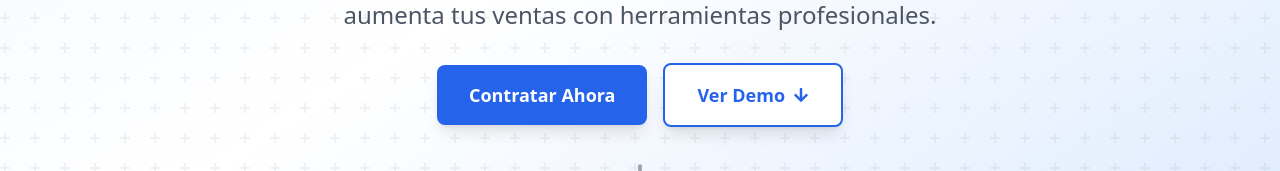
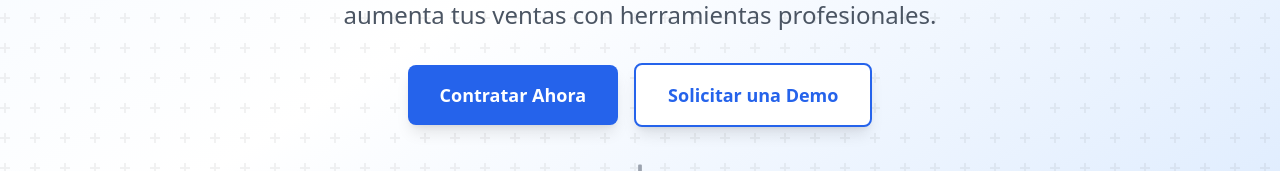
Before and after one commit to alberto3019/Gestion-autos-usados, a React (Vite) app in the folder frontend/: page /web in a window 1280 px wide. Shown: the part 497-668 px from the top of the page. Built offline with nearby package versions, Linux system fonts and the light colour scheme; no server answers.

Commit message:
feat: Change 'Ver Demo' button to 'Solicitar una Demo' with WhatsApp integration

```diff
--- a/frontend/src/pages/web/components/Hero.tsx
+++ b/frontend/src/pages/web/components/Hero.tsx
@@ -6,6 +6,12 @@ const WHATSAPP_NUMBER = '541126797094'
 export default function Hero() {
   const handleWhatsAppClick = () => {
     const message = encodeURIComponent('Hola, estoy interesado en contratar AutoStock360')
+    const url = `https://wa.me/${WHATSAPP_NUMBER}?text=${message}`
+    window.open(url, '_blank')
+  }
+
+  const handleRequestDemo = () => {
+    const message = encodeURIComponent('Hola, me gustaría solicitar una demo de AutoStock360')
     const url = `https://wa.me/${WHATSAPP_NUMBER}?text=${message}`
     window.open(url, '_blank')
   }
@@ -68,11 +74,10 @@ export default function Hero() {
                 Contratar Ahora
               </button>
               <button
-                onClick={scrollToFeatures}
-                className="px-8 py-4 bg-white text-primary-600 border-2 border-primary-600 rounded-lg font-semibold text-lg hover:bg-primary-50 transition-all transform hover:scale-105 shadow-lg hover:shadow-xl flex items-center gap-2"
+                onClick={handleRequestDemo}
+                className="px-8 py-4 bg-white text-primary-600 border-2 border-primary-600 rounded-lg font-semibold text-lg hover:bg-primary-50 transition-all transform hover:scale-105 shadow-lg hover:shadow-xl"
               >
-                Ver Demo
-                <FaArrowDown className="w-4 h-4" />
+                Solicitar una Demo
               </button>
             </motion.div>
           </motion.div>
```
